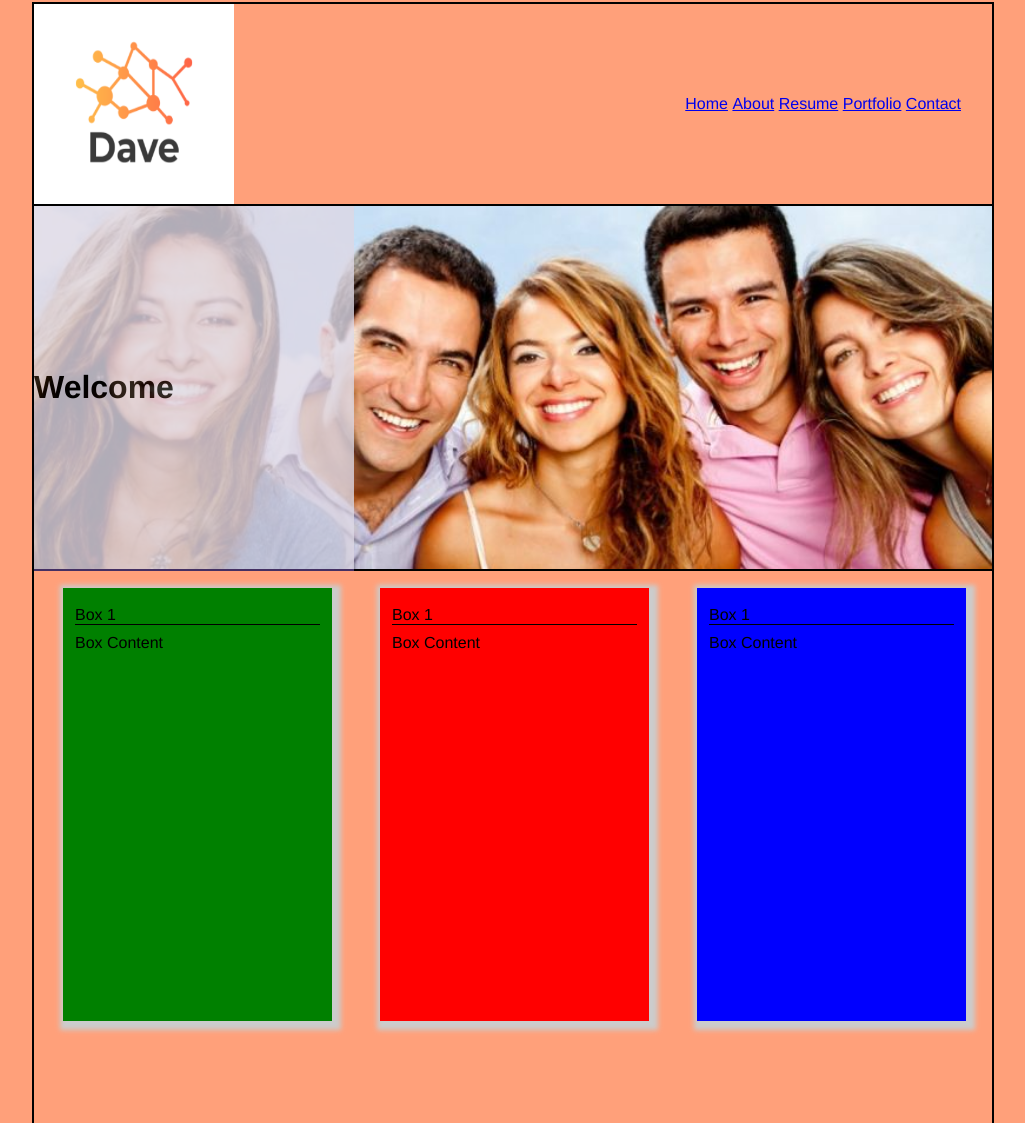
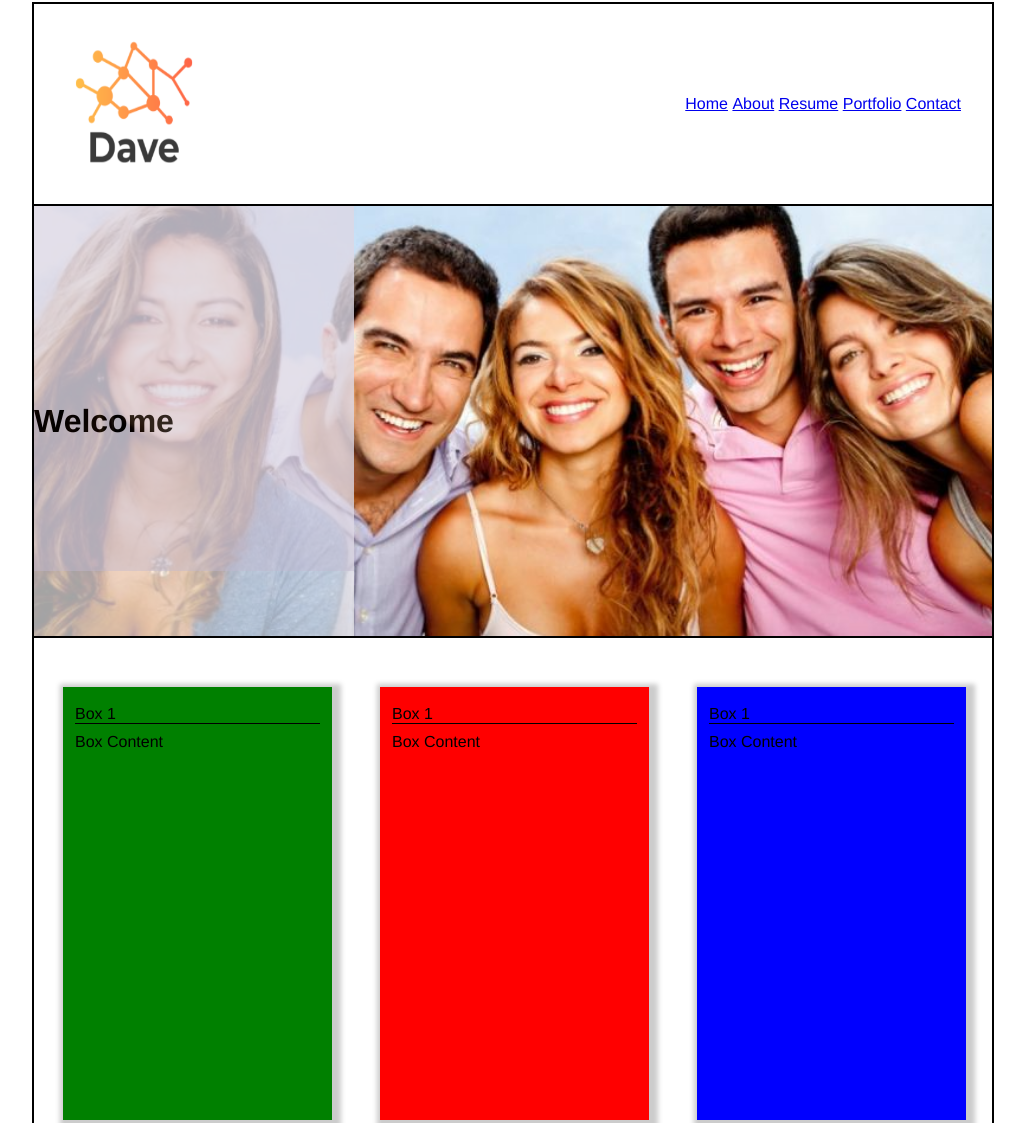
Before and after one commit to NJSal/zlayout, a plain HTML site: page index.html in a window 1280 px wide. Shown: the part 6-1129 px from the top of the page, without its empty margins (127-1152 px from the left). Drawn offline with Linux system fonts and the light colour scheme.

Commit message:
fix: fixed margins

```diff
--- a/main.css
+++ b/main.css
@@ -1,7 +1,12 @@
 body {
-    background-color: lightsalmon;
+    background-color: white;
     font-family: "HelveticaNeue-Light", "Helvetica Neue Light", "Helvetica Neue", Helvetica, Arial, "Lucida Grande", sans-serif;
     font-weight: 300;
+}
+
+#main{
+    overflow: auto;
+    padding-bottom:100px;
 }
 
 #box1 {
@@ -36,8 +41,8 @@ body {
 }
 
 #wrapper {
-    width: 960px;
-    height: 1553px;
+    width: 960px;                       /*originally 960*/
+    height: 1553px;                      /*originally 1553*/
     margin-left: auto;
     margin-right: auto;
 }
@@ -87,7 +92,7 @@ body {
 
 #footer {
     position: relative;
-    height: 79px;
+    height: 90px;
     text-align: center;
     clear:both;
 
@@ -111,11 +116,11 @@ body {
 }
 
 #banner {
-    height: 363px;
+    height: 430px;                                          /*originally 363*/
     background-image: url("imagesz/happypeople.jpg");
     background-repeat: no-repeat;
     background-size: cover;
-    line-height: 363px;
+    line-height: 430px;                                     /*originally 363*/
 
 }
 
@@ -149,7 +154,7 @@ body {
 
 
 .box {
-    width: 245px;
+    width: 245px;                           /*initially 266*/
     padding-right: 12px;
     padding-left: 12px;
     padding-top: 18px;
@@ -158,7 +163,7 @@ body {
     -moz-box-shadow:    3px 3px 5px 6px #ccc;
     -webkit-box-shadow: 3px 3px 5px 6px #ccc;
     box-shadow:         3px 3px 5px 6px #ccc;
-    margin-top: 18px;
+    margin-top: 50px;
     margin-right: 18px;
     margin-left: 30px;
 }
@@ -171,5 +176,5 @@ body {
 }
 
 #container{
-    height: 900px;
+    height: 833px;
 }
```
